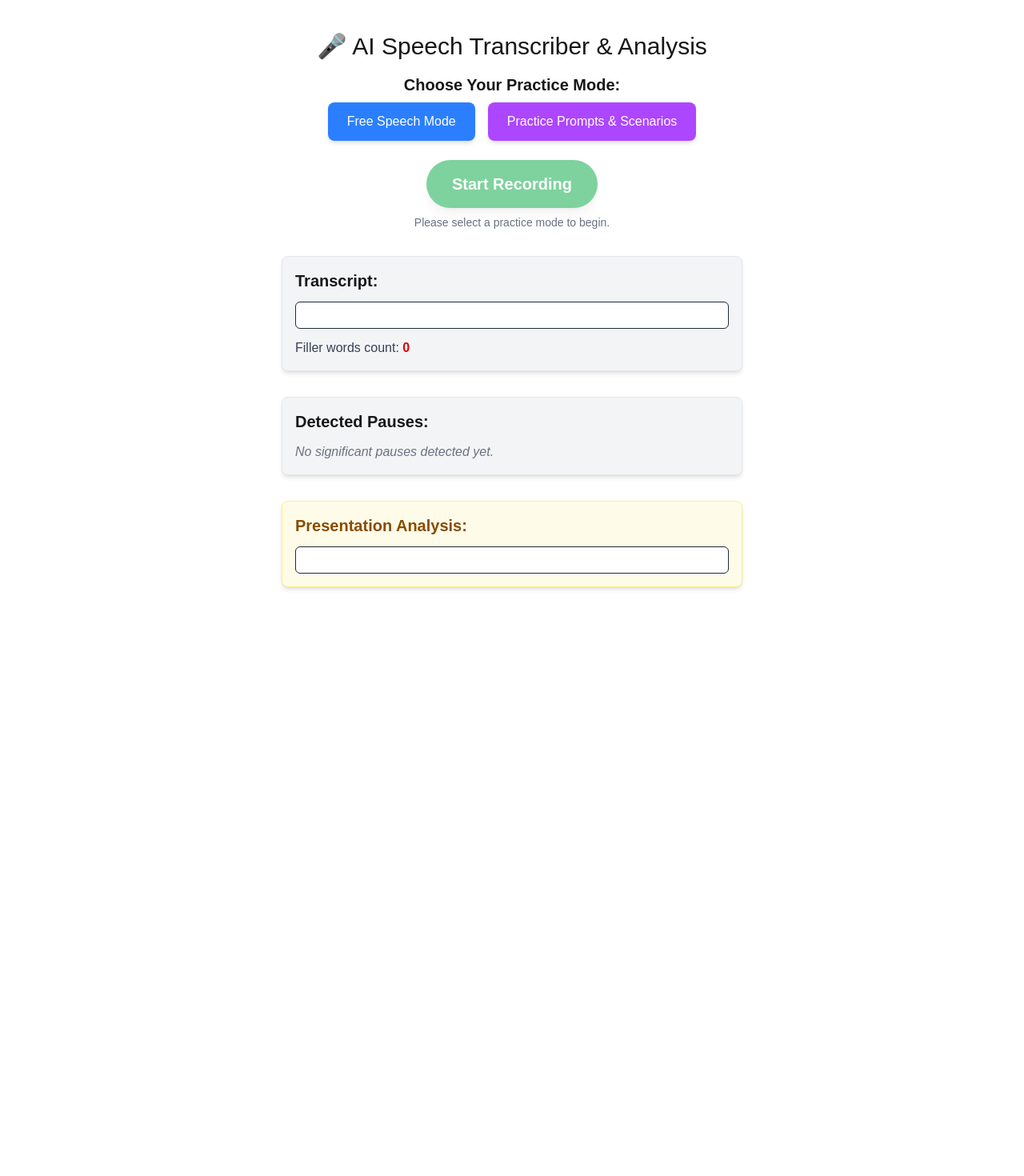
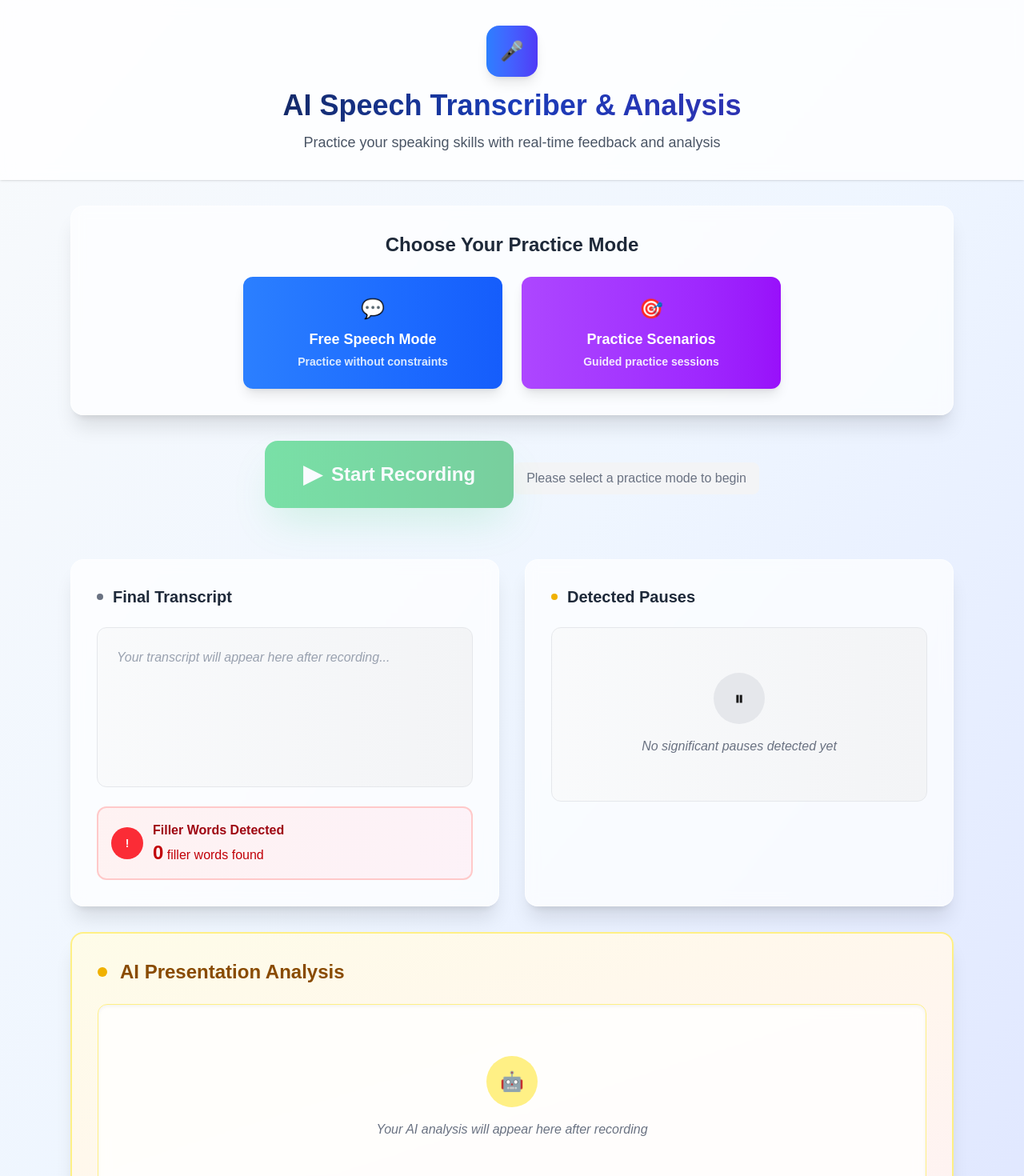
Before and after one commit to narainsingaram/echo_mentor, a Next.js app: page / in a window 1280 px wide. Shown: the top 1470 px of the page at 80% size. Before the commit the page ends 800 px from the top, so only its background shows below. Built offline with nearby package versions, Linux system fonts and the light colour scheme.

Commit message:
ui improved

```diff
--- a/src/app/page.tsx
+++ b/src/app/page.tsx
@@ -356,15 +356,35 @@ Transcript:
   };
 
   return (
-    <div className="p-10 text-center">
-      <h1 className="text-3xl mb-4">🎤 AI Speech Transcriber & Analysis</h1>
+<div className="min-h-screen bg-gradient-to-br from-slate-50 via-blue-50 to-indigo-100">
+  {/* Header Section */}
+  <div className="bg-white/80 backdrop-blur-sm border-b border-white/20 shadow-sm sticky top-0 z-10">
+    <div className="max-w-6xl mx-auto px-6 py-8">
+      <div className="text-center">
+        <div className="inline-flex items-center justify-center w-16 h-16 bg-gradient-to-r from-blue-500 to-indigo-600 rounded-2xl mb-4 shadow-lg">
+          <span className="text-2xl">🎤</span>
+        </div>
+        <h1 className="text-4xl font-bold bg-gradient-to-r from-gray-900 via-blue-800 to-indigo-800 bg-clip-text text-transparent mb-3">
+          AI Speech Transcriber & Analysis
+        </h1>
+        <p className="text-gray-600 text-lg font-medium">
+          Practice your speaking skills with real-time feedback and analysis
+        </p>
+      </div>
+    </div>
+  </div>
 
-      <div className="mb-6">
-        <h2 className="text-xl mb-2 font-semibold">Choose Your Practice Mode:</h2>
-        <div className="flex justify-center space-x-4">
+  <div className="max-w-6xl mx-auto px-6 py-8 space-y-8">
+    {/* Practice Mode Selection */}
+    <div className="bg-white/70 backdrop-blur-sm rounded-2xl shadow-xl border border-white/50 p-8">
+      <h2 className="text-2xl font-bold text-gray-800 mb-6 text-center">Choose Your Practice Mode</h2>
+
+      <div className="grid md:grid-cols-2 gap-6 max-w-2xl mx-auto">
         <button
-            className={`px-6 py-3 rounded-lg text-white font-medium shadow-md transition-colors duration-200 ${
-              practiceMode === 'free' ? 'bg-blue-700 hover:bg-blue-800' : 'bg-blue-500 hover:bg-blue-600'
+          className={`group relative overflow-hidden p-6 rounded-xl text-white font-semibold shadow-lg transition-all duration-300 transform hover:scale-105 ${
+            practiceMode === 'free'
+              ? 'bg-gradient-to-r from-blue-600 to-blue-700 shadow-blue-500/25'
+              : 'bg-gradient-to-r from-blue-500 to-blue-600 hover:from-blue-600 hover:to-blue-700'
           }`}
           onClick={() => {
             setPracticeMode('free');
@@ -380,16 +400,24 @@ Transcript:
           }}
           disabled={recording}
         >
-            Free Speech Mode
+          <div className="absolute inset-0 bg-gradient-to-r from-white/0 to-white/10 opacity-0 group-hover:opacity-100 transition-opacity duration-300"></div>
+          <div className="relative z-10">
+            <div className="text-2xl mb-2">💬</div>
+            <div className="text-lg font-bold mb-1">Free Speech Mode</div>
+            <div className="text-blue-100 text-sm">Practice without constraints</div>
+          </div>
         </button>
+
         <button
-            className={`px-6 py-3 rounded-lg text-white font-medium shadow-md transition-colors duration-200 ${
-              practiceMode === 'scenario' ? 'bg-purple-700 hover:bg-purple-800' : 'bg-purple-500 hover:bg-purple-600'
+          className={`group relative overflow-hidden p-6 rounded-xl text-white font-semibold shadow-lg transition-all duration-300 transform hover:scale-105 ${
+            practiceMode === 'scenario'
+              ? 'bg-gradient-to-r from-purple-600 to-purple-700 shadow-purple-500/25'
+              : 'bg-gradient-to-r from-purple-500 to-purple-600 hover:from-purple-600 hover:to-purple-700'
           }`}
           onClick={() => {
             setPracticeMode('scenario');
-              setCurrentPrompt(''); // Clear current prompt
-              setCustomPromptInput(''); // Clear custom input
+            setCurrentPrompt('');
+            setCustomPromptInput('');
             setTranscript('');
             setLiveTranscript('');
             setAnalysis('');
@@ -400,138 +428,275 @@ Transcript:
           }}
           disabled={recording}
         >
-            Practice Prompts & Scenarios
+          <div className="absolute inset-0 bg-gradient-to-r from-white/0 to-white/10 opacity-0 group-hover:opacity-100 transition-opacity duration-300"></div>
+          <div className="relative z-10">
+            <div className="text-2xl mb-2">🎯</div>
+            <div className="text-lg font-bold mb-1">Practice Scenarios</div>
+            <div className="text-purple-100 text-sm">Guided practice sessions</div>
+          </div>
         </button>
       </div>
     </div>
 
+    {/* Scenario Selection */}
     {practiceMode === 'scenario' && (
-        <div className="mt-4 mb-6 max-w-xl mx-auto text-left p-4 border border-gray-200 rounded-lg shadow-sm bg-white">
-          <h3 className="text-lg font-semibold mb-3">Select a Scenario or Enter Your Own:</h3>
+      <div className="bg-white/70 backdrop-blur-sm rounded-2xl shadow-xl border border-white/50 p-8">
+        <h3 className="text-xl font-bold text-gray-800 mb-6 flex items-center">
+          <span className="w-2 h-2 bg-purple-500 rounded-full mr-3"></span>
+          Select Your Scenario
+        </h3>
+
+        <div className="space-y-4">
           <select
-            className="block w-full p-2 border border-gray-300 rounded-md mb-3 focus:ring-blue-500 focus:border-blue-500"
+            className="w-full p-4 border-2 border-gray-200 rounded-xl bg-white/80 backdrop-blur-sm focus:ring-4 focus:ring-purple-500/20 focus:border-purple-500 transition-all duration-200 text-gray-700 font-medium"
             onChange={handleScenarioChange}
             disabled={recording}
           >
             <option value="">-- Choose a Scenario --</option>
-            <option value="job_interview">Job Interview</option>
-            <option value="sales_pitch">Sales Pitch</option>
-            <option value="academic_presentation">Academic Presentation</option>
-            <option value="public_speaking">General Public Speaking</option>
-            <option value="custom">Custom Prompt</option>
+            <option value="job_interview">💼 Job Interview</option>
+            <option value="sales_pitch">📈 Sales Pitch</option>
+            <option value="academic_presentation">🎓 Academic Presentation</option>
+            <option value="public_speaking">🎤 General Public Speaking</option>
+            <option value="custom">✏️ Custom Prompt</option>
           </select>
 
-          {currentPrompt && currentPrompt !== customPromptInput && ( // Display pre-defined prompt if not custom
-            <p className="p-3 border border-dashed border-gray-400 bg-gray-50 rounded-md text-sm italic">
-              <strong className="text-gray-700">Your Prompt:</strong> {currentPrompt}
+          {currentPrompt && currentPrompt !== customPromptInput && (
+            <div className="p-6 bg-gradient-to-r from-purple-50 to-indigo-50 border-2 border-purple-200 rounded-xl">
+              <div className="flex items-start space-x-3">
+                <div className="w-8 h-8 bg-purple-500 rounded-lg flex items-center justify-center flex-shrink-0 mt-1">
+                  <span className="text-white text-sm font-bold">P</span>
+                </div>
+                <div>
+                  <h4 className="font-bold text-purple-800 mb-2">Your Practice Prompt</h4>
+                  <p className="text-purple-700 leading-relaxed">{currentPrompt}</p>
+                </div>
+              </div>
+            </div>
+          )}
+
+          {currentPrompt === customPromptInput && (
+            <div className="space-y-3">
+              <label className="block text-sm font-bold text-gray-700">Create Your Custom Prompt</label>
+              <textarea
+                className="w-full p-4 border-2 border-gray-200 rounded-xl bg-white/80 backdrop-blur-sm focus:ring-4 focus:ring-purple-500/20 focus:border-purple-500 transition-all duration-200 resize-none"
+                placeholder="Example: Describe your ideal vacation destination and explain why it appeals to you..."
+                value={customPromptInput}
+                onChange={handleCustomPromptChange}
+                rows={4}
+                disabled={recording}
+              />
+            </div>
+          )}
+        </div>
+      </div>
+    )}
+
+    {/* Recording Control */}
+    <div className="text-center">
+      <button
+        className={`group relative px-12 py-6 rounded-2xl text-white text-2xl font-bold shadow-2xl transition-all duration-300 transform hover:scale-105 ${
+          recording
+            ? 'bg-gradient-to-r from-red-500 to-red-600 animate-pulse shadow-red-500/30'
+            : 'bg-gradient-to-r from-green-500 to-green-600 hover:from-green-600 hover:to-green-700 shadow-green-500/30'
+        } ${!practiceMode && 'opacity-50 cursor-not-allowed hover:scale-100'}`}
+        onClick={recording ? stopRecording : startRecording}
+        disabled={!practiceMode || (practiceMode === 'scenario' && !currentPrompt && !customPromptInput)}
+      >
+        <div className="absolute inset-0 bg-gradient-to-r from-white/0 to-white/20 opacity-0 group-hover:opacity-100 transition-opacity duration-300 rounded-2xl"></div>
+        <div className="relative z-10 flex items-center space-x-3">
+          <span className="text-3xl">{recording ? '⏹' : '▶'}</span>
+          <span>{recording ? 'Stop Recording' : 'Start Recording'}</span>
+        </div>
+      </button>
+
+      {!practiceMode && (
+        <p className="text-gray-500 mt-4 bg-gray-100 px-4 py-2 rounded-lg inline-block">
+          Please select a practice mode to begin
         </p>
       )}
 
-          {currentPrompt === customPromptInput && ( // Display custom prompt input if custom is selected
-            <div className="mt-3">
-              <label htmlFor="custom-prompt" className="block text-sm font-medium text-gray-700 mb-1">Enter your custom prompt:</label>
-              <textarea
-                id="custom-prompt"
-                className="block w-full p-2 border border-gray-300 rounded-md resize-y focus:ring-blue-500 focus:border-blue-500"
-                placeholder="E.g., Describe your ideal vacation."
-                value={customPromptInput}
-                onChange={handleCustomPromptChange}
-                rows={3}
-                disabled={recording}
-              ></textarea>
-            </div>
+      {practiceMode === 'scenario' && !currentPrompt && !customPromptInput && (
+        <p className="text-purple-600 mt-4 bg-purple-50 px-4 py-2 rounded-lg inline-block border border-purple-200">
+          Please select a scenario or enter a custom prompt
+        </p>
       )}
     </div>
-      )}
 
-      <button
-        className={`px-8 py-4 rounded-full text-white text-xl font-bold shadow-lg transition-all duration-300 ${
-          recording ? 'bg-red-600 hover:bg-red-700 animate-pulse' : 'bg-green-600 hover:bg-green-700'
-        } ${!practiceMode && 'opacity-50 cursor-not-allowed'}`}
-        onClick={recording ? stopRecording : startRecording}
-        disabled={!practiceMode || (practiceMode === 'scenario' && !currentPrompt && !customPromptInput)}
-      >
-        {recording ? 'Stop Recording' : 'Start Recording'}
-      </button>
-      {!practiceMode && <p className="text-sm text-gray-500 mt-2">Please select a practice mode to begin.</p>}
-      {practiceMode === 'scenario' && !currentPrompt && !customPromptInput && (
-        <p className="text-sm text-gray-500 mt-2">Please select a scenario or enter a custom prompt.</p>
-      )}
-
+    {/* Live Content Grid */}
+    <div className="grid lg:grid-cols-2 gap-8">
       {/* Camera Preview */}
       {cameraStream && (
-        <div className="mt-8 mx-auto" style={{ maxWidth: 320 }}>
-          <h2 className="text-xl font-bold mb-2">Camera Preview:</h2>
+        <div className="bg-white/70 backdrop-blur-sm rounded-2xl shadow-xl border border-white/50 p-6">
+          <h2 className="text-xl font-bold text-gray-800 mb-4 flex items-center">
+            <span className="w-2 h-2 bg-blue-500 rounded-full mr-3"></span>
+            Camera Preview
+          </h2>
+          <div className="relative">
             <video
               ref={videoRef}
               autoPlay
               muted
               playsInline
-            className="rounded-lg border-2 border-gray-300 shadow-md"
-            style={{ width: '100%', height: 'auto' }}
+              className="w-full h-auto rounded-xl shadow-lg border-4 border-gray-200"
             />
+            <div className="absolute top-3 right-3 w-3 h-3 bg-red-500 rounded-full animate-pulse"></div>
+          </div>
         </div>
       )}
 
+      {/* Live Transcript */}
+      {recording && (
+        <div className="bg-gradient-to-br from-blue-50 to-indigo-50 backdrop-blur-sm rounded-2xl shadow-xl border-2 border-blue-200 p-6">
+          <h2 className="text-xl font-bold text-blue-800 mb-4 flex items-center">
+            <span className="w-2 h-2 bg-blue-500 rounded-full mr-3 animate-pulse"></span>
+            Live Transcript
+          </h2>
+          <div className="bg-white/80 backdrop-blur-sm rounded-xl p-6 border border-blue-200 min-h-[200px] max-h-[400px] overflow-y-auto">
+            <div className="text-gray-800 whitespace-pre-wrap break-words leading-relaxed">
+              {highlightFillerWords(liveTranscript) || (
+                <span className="text-gray-400 italic">Start speaking to see live transcription...</span>
+              )}
+            </div>
+          </div>
+        </div>
+      )}
+    </div>
+
     {/* Audio Playback */}
     {audioURL && (
-        <div className="mt-8 max-w-xl mx-auto p-4 bg-white rounded-lg shadow-md border border-gray-200">
-          <h2 className="text-xl font-bold mb-3">Recorded Audio Playback:</h2>
-          <audio controls src={audioURL} className="w-full" />
-        </div>
-      )}
-
-      {/* Real-time Transcript */}
-      {recording && (
-        <div className="mt-8 text-left max-w-xl mx-auto p-4 bg-blue-50 rounded-lg shadow-md border border-blue-200">
-          <h2 className="text-xl font-bold mb-3 text-blue-800">Live Transcript:</h2>
-          <div className="mt-2 border p-4 bg-white rounded-md whitespace-pre-wrap text-gray-800 break-words">
-            {highlightFillerWords(liveTranscript)}
+      <div className="bg-white/70 backdrop-blur-sm rounded-2xl shadow-xl border border-white/50 p-8">
+        <h2 className="text-xl font-bold text-gray-800 mb-6 flex items-center">
+          <span className="w-2 h-2 bg-green-500 rounded-full mr-3"></span>
+          Recorded Audio Playback
+        </h2>
+        <div className="bg-gradient-to-r from-gray-50 to-gray-100 rounded-xl p-6 border border-gray-200">
+          <audio controls src={audioURL} className="w-full h-12" />
         </div>
       </div>
     )}
 
     {/* Pace & Volume Visualization */}
     {recording && (
-        <div className="mt-8 max-w-xl mx-auto p-4 bg-white rounded-lg shadow-md border border-gray-200">
-          <h2 className="text-xl font-bold mb-3">Speech Pace & Volume</h2>
+      <div className="bg-white/70 backdrop-blur-sm rounded-2xl shadow-xl border border-white/50 p-8">
+        <h2 className="text-xl font-bold text-gray-800 mb-6 flex items-center">
+          <span className="w-2 h-2 bg-orange-500 rounded-full mr-3"></span>
+          Speech Pace & Volume Analysis
+        </h2>
+        <div className="bg-gradient-to-r from-gray-50 to-gray-100 rounded-xl p-6 border border-gray-200">
           <PaceVolumeChart paceData={paceData} volumeData={volumeData} />
-          <div className="text-sm text-gray-500 mt-2">Blue: Words per minute, Orange: Volume</div>
+          <div className="flex items-center justify-center space-x-6 mt-4 text-sm font-medium">
+            <div className="flex items-center space-x-2">
+              <div className="w-3 h-3 bg-blue-500 rounded-full"></div>
+              <span className="text-gray-600">Words per minute</span>
+            </div>
+            <div className="flex items-center space-x-2">
+              <div className="w-3 h-3 bg-orange-500 rounded-full"></div>
+              <span className="text-gray-600">Volume level</span>
+            </div>
+          </div>
+        </div>
       </div>
     )}
 
-      <div className="mt-8 text-left max-w-xl mx-auto p-4 bg-gray-100 rounded-lg shadow-md border border-gray-200">
-        <h2 className="text-xl font-bold mb-3">Transcript:</h2>
-        <div className="mt-2 border p-4 bg-white rounded-md whitespace-pre-wrap text-gray-800 break-words">
-          {highlightFillerWords(transcript)}
+    {/* Results Grid */}
+    <div className="grid lg:grid-cols-2 gap-8">
+      {/* Transcript */}
+      <div className="bg-white/70 backdrop-blur-sm rounded-2xl shadow-xl border border-white/50 p-8">
+        <h2 className="text-xl font-bold text-gray-800 mb-6 flex items-center">
+          <span className="w-2 h-2 bg-gray-500 rounded-full mr-3"></span>
+          Final Transcript
+        </h2>
+        <div className="bg-gradient-to-r from-gray-50 to-gray-100 rounded-xl p-6 border border-gray-200 min-h-[200px] max-h-[400px] overflow-y-auto">
+          <div className="text-gray-800 whitespace-pre-wrap break-words leading-relaxed">
+            {highlightFillerWords(transcript) || (
+              <span className="text-gray-400 italic">Your transcript will appear here after recording...</span>
+            )}
           </div>
-        <p className="mt-3 text-base text-gray-700">
-          Filler words count: <strong className="text-red-600">{countFillerWords(transcript)}</strong>
+        </div>
+        <div className="mt-6 p-4 bg-gradient-to-r from-red-50 to-pink-50 rounded-xl border-2 border-red-200">
+          <div className="flex items-center space-x-3">
+            <div className="w-10 h-10 bg-red-500 rounded-full flex items-center justify-center">
+              <span className="text-white font-bold text-sm">!</span>
+            </div>
+            <div>
+              <h4 className="font-bold text-red-800">Filler Words Detected</h4>
+              <p className="text-red-700">
+                <span className="text-2xl font-bold">{countFillerWords(transcript)}</span> filler words found
               </p>
             </div>
+          </div>
+        </div>
+      </div>
 
-      <div className="mt-8 text-left max-w-xl mx-auto p-4 bg-gray-100 rounded-lg shadow-md border border-gray-200">
-        <h2 className="text-xl font-bold mb-3">Detected Pauses:</h2>
+      {/* Pauses */}
+      <div className="bg-white/70 backdrop-blur-sm rounded-2xl shadow-xl border border-white/50 p-8">
+        <h2 className="text-xl font-bold text-gray-800 mb-6 flex items-center">
+          <span className="w-2 h-2 bg-yellow-500 rounded-full mr-3"></span>
+          Detected Pauses
+        </h2>
+        <div className="bg-gradient-to-r from-gray-50 to-gray-100 rounded-xl p-6 border border-gray-200 min-h-[200px] max-h-[400px] overflow-y-auto">
           {pauses.length > 0 ? (
-          <ul className="list-disc ml-6 text-gray-800">
+            <div className="space-y-3">
               {pauses.map((pause, idx) => (
-              <li key={idx} className="mb-1">
-                Pause from <strong className="text-blue-600">{typeof pause.start === 'number' ? pause.start.toFixed(2) : '0.00'}s</strong> to <strong className="text-blue-600">{typeof pause.end === 'number' ? pause.end.toFixed(2) : '0.00'}s</strong>
-              </li>
+                <div key={idx} className="flex items-center justify-between p-3 bg-white rounded-lg border border-gray-200 shadow-sm">
+                  <div className="flex items-center space-x-3">
+                    <div className="w-8 h-8 bg-yellow-500 rounded-full flex items-center justify-center text-white font-bold text-sm">
+                      {idx + 1}
+                    </div>
+                    <span className="text-gray-700 font-medium">Pause detected</span>
+                  </div>
+                  <div className="text-right text-sm">
+                    <div className="text-blue-600 font-bold">
+                      {typeof pause.start === 'number' ? pause.start.toFixed(2) : '0.00'}s - {typeof pause.end === 'number' ? pause.end.toFixed(2) : '0.00'}s
+                    </div>
+                    <div className="text-gray-500">
+                      Duration: {typeof pause.end === 'number' && typeof pause.start === 'number' ? (pause.end - pause.start).toFixed(2) : '0.00'}s
+                    </div>
+                  </div>
+                </div>
               ))}
-          </ul>
+            </div>
           ) : (
-          <p className="italic text-gray-500">No significant pauses detected yet.</p>
+            <div className="text-center py-8">
+              <div className="w-16 h-16 bg-gray-200 rounded-full flex items-center justify-center mx-auto mb-4">
+                <span className="text-2xl">⏸</span>
+              </div>
+              <p className="text-gray-500 italic">No significant pauses detected yet</p>
+            </div>
           )}
         </div>
+      </div>
+    </div>
 
-      <div className="mt-8 text-left max-w-xl mx-auto p-4 bg-yellow-50 rounded-lg shadow-md border border-yellow-200">
-        <h2 className="text-xl font-bold mb-3 text-yellow-800">Presentation Analysis:</h2>
+    {/* Analysis */}
+    <div className="bg-gradient-to-br from-yellow-50 via-orange-50 to-red-50 backdrop-blur-sm rounded-2xl shadow-xl border-2 border-yellow-200 p-8">
+      <h2 className="text-2xl font-bold text-yellow-800 mb-6 flex items-center">
+        <span className="w-3 h-3 bg-yellow-500 rounded-full mr-4"></span>
+        AI Presentation Analysis
+      </h2>
+
       {isAnalyzing ? (
-          <p className="italic text-gray-500">Analyzing...</p>
+        <div className="flex items-center justify-center py-12">
+          <div className="flex items-center space-x-4">
+            <div className="w-8 h-8 border-4 border-yellow-500 border-t-transparent rounded-full animate-spin"></div>
+            <span className="text-yellow-700 font-medium text-lg">Analyzing your speech...</span>
+          </div>
+        </div>
       ) : (
-          <pre className="mt-2 border p-4 bg-white rounded-md whitespace-pre-wrap text-gray-800 font-sans leading-relaxed">{analysis}</pre>
+        <div className="bg-white/80 backdrop-blur-sm rounded-xl p-8 border border-yellow-200 shadow-inner">
+          {analysis ? (
+            <pre className="text-gray-800 font-sans leading-relaxed whitespace-pre-wrap">{analysis}</pre>
+          ) : (
+            <div className="text-center py-8">
+              <div className="w-16 h-16 bg-yellow-200 rounded-full flex items-center justify-center mx-auto mb-4">
+                <span className="text-2xl">🤖</span>
+              </div>
+              <p className="text-gray-500 italic">Your AI analysis will appear here after recording</p>
+            </div>
           )}
+        </div>
+      )}
+    </div>
   </div>
 </div>
   );
```
Lines whose indentation alone changed are shown as unchanged.
